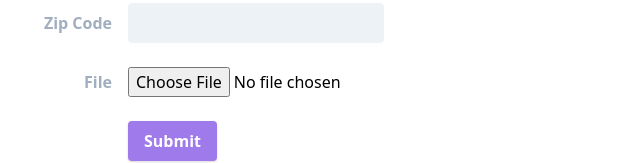
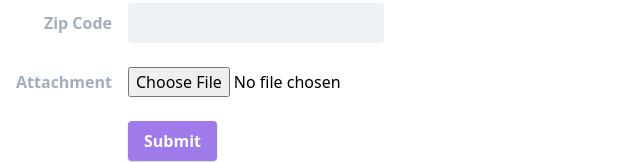
Before and after one commit to RickDT/pmid, a Next.js app: page / in a window 1280 px wide. Shown: the part 499-662 px from the top of the page, without its empty margins (0-640 px from the left). Built offline with nearby package versions, Linux system fonts and the light colour scheme.

Commit message:
renamed “File” label to “attachment” to clarify the UI

```diff
--- a/pages/index.js
+++ b/pages/index.js
@@ -193,7 +193,7 @@ export default function Home() {
               </FormRow>
               <FormRow>
                 <div className="md:w-1/3">
-                  <Label htmlFor="file-upload">File</Label>
+                  <Label htmlFor="file-upload">Attachment</Label>
                 </div>
                 <div className="md:w-2/3">
                   <input type="file" name="file-upload" id="file-picker" />{" "}
```
